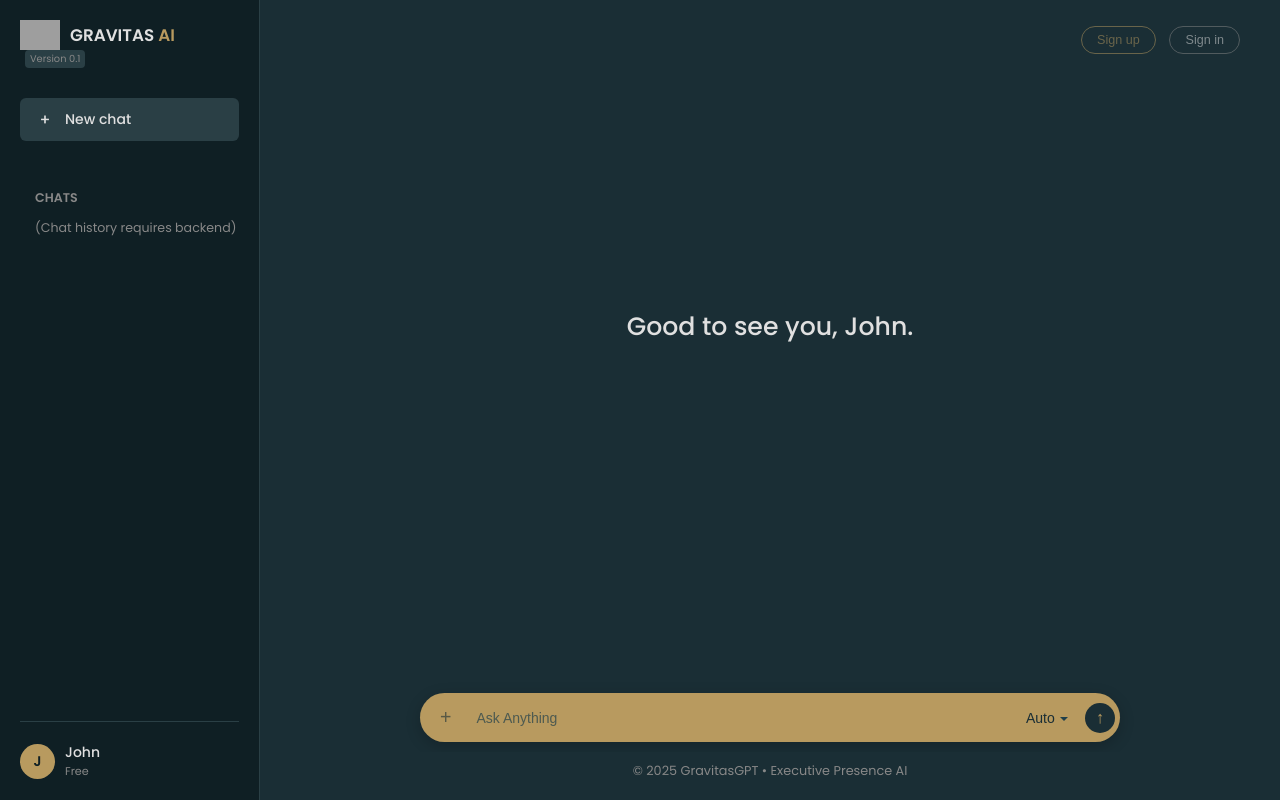
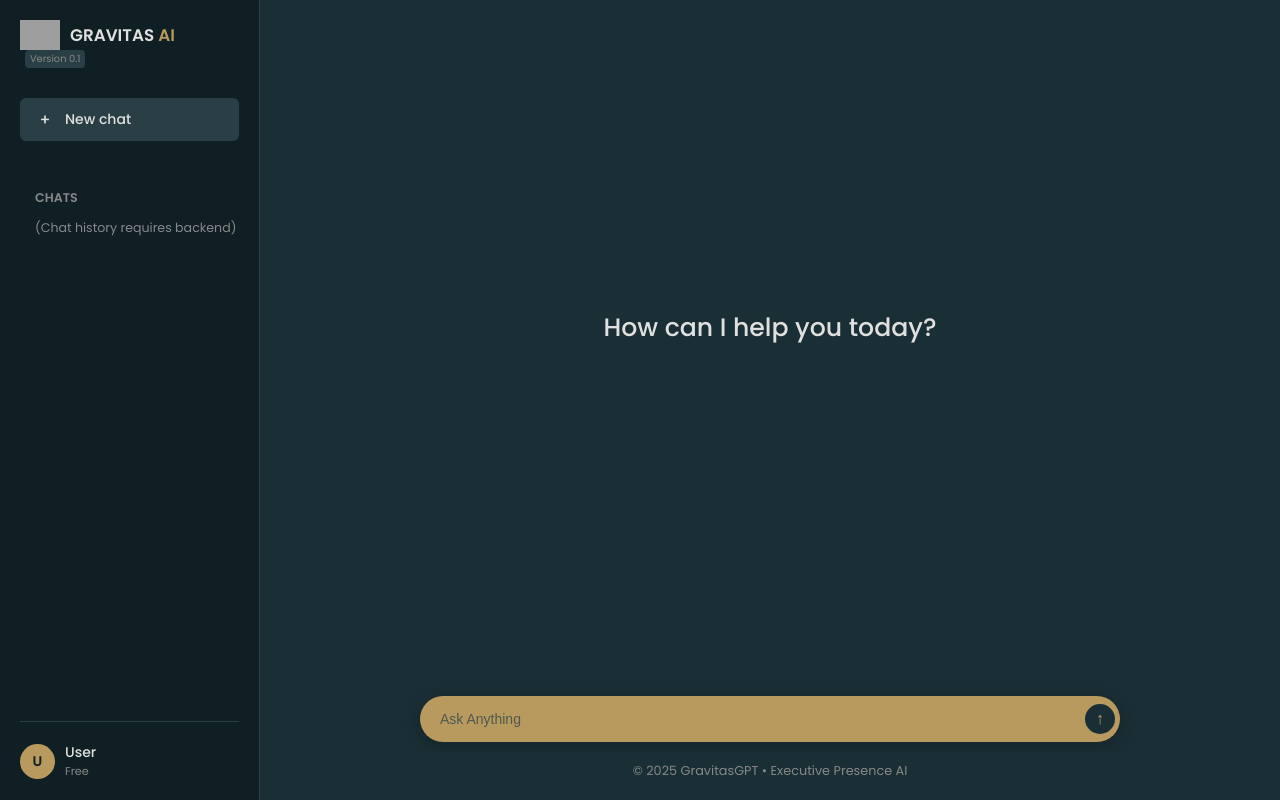
Before and after one commit to tabraiz-2005/Gravitas_open_AI, a Flask app: page / in a window 1280 px wide. Run offline with Flask 3, Linux system fonts and the light colour scheme; grey boxes are pictures that could not be loaded.

Commit message:
Update index.html

```diff
--- a/templates/index.html
+++ b/templates/index.html
@@ -26,9 +26,9 @@
             </div>
             <div class="sidebar-footer">
                 <div class="user-profile">
-                    <span class="user-avatar">J</span>
+                    <span class="user-avatar">U</span>
                     <div class="user-info">
-                        <span class="user-name">John</span>
+                        <span class="user-name">User</span>
                         <span class="user-tier">Free</span>
                     </div>
                 </div>
@@ -37,23 +37,16 @@
 
         <main class="main-content">
             <header class="main-header">
-                <div></div> <div class="header-actions">
-                    <button class="btn-signup" disabled title="Signup not implemented">Sign up</button>
-                    <button class="btn-signin" disabled title="Signin not implemented">Sign in</button>
-                </div>
+                <div></div> <div></div>
             </header>
 
             <div class="chat-area">
                 <div id="messages" class="messages">
-                     <div class="welcome-message">Good to see you, John.</div>
+                     <div class="welcome-message">How can I help you today?</div>
                      </div>
 
                  <form id="chatForm" class="input-container">
-                    <button type="button" class="btn-add" title="Functionality not implemented">+</button>
                     <input type="text" id="messageInput" placeholder="Ask Anything" autocomplete="off">
-                    <select class="model-selector" title="Model selection not implemented">
-                        <option>Auto</option>
-                        </select>
                     <button type="submit" id="sendButton" class="btn-send">&uarr;</button>
                 </form>
             </div>
```
